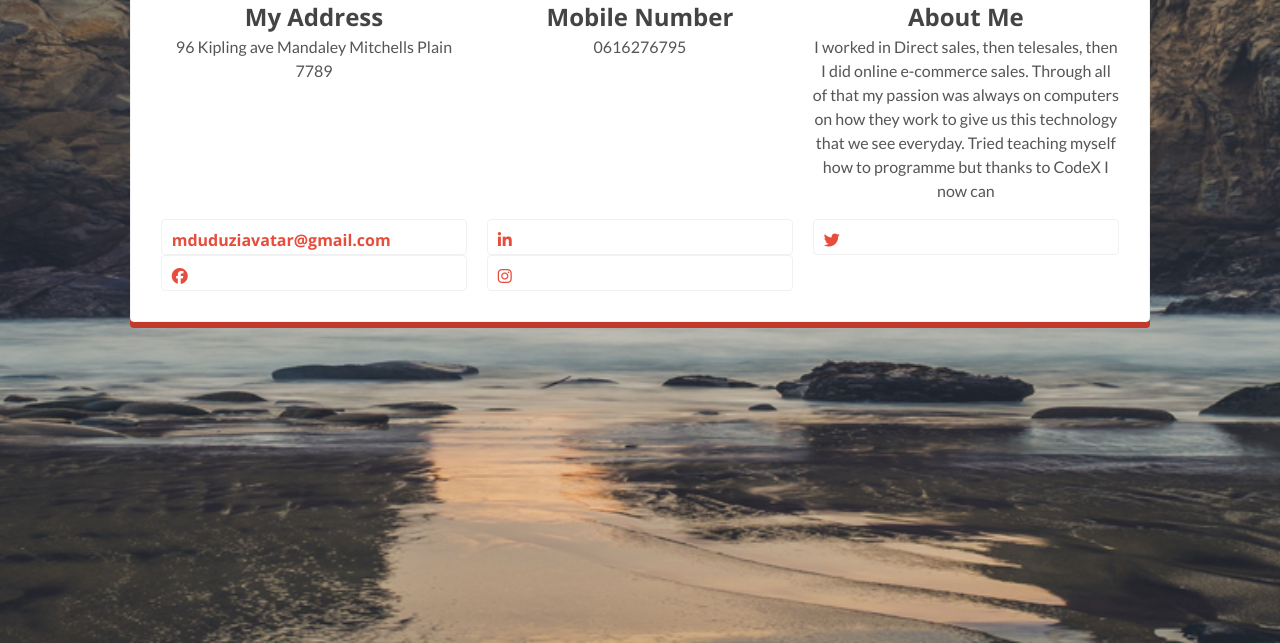
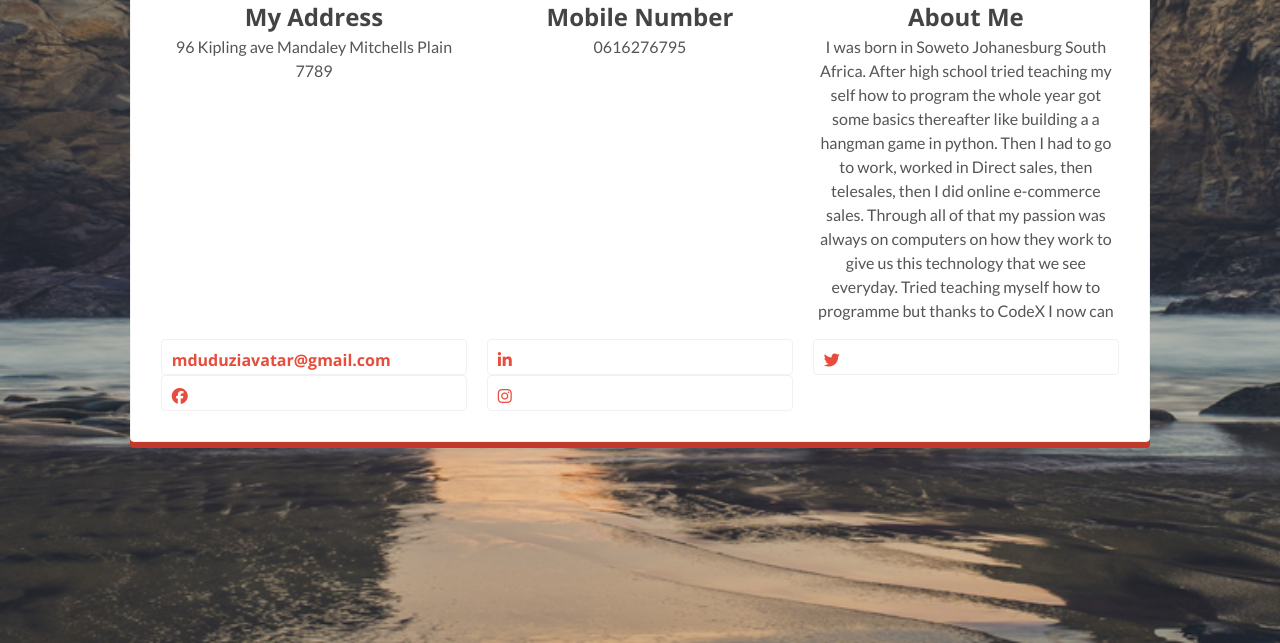
Before and after one commit to mduduziavatar/my-Portfolio, a plain HTML site: page contact.html in a window 1280 px wide. Shown: the part 157-800 px from the top of the page. Drawn offline with nearby package versions, Linux system fonts and the light colour scheme.

Commit message:
added more changes

```diff
--- a/contact.html
+++ b/contact.html
@@ -10,10 +10,11 @@
     <link rel="stylesheet" href="css/normalize.min.css">
     <link rel="stylesheet" href="css/main.css">
     <link rel="stylesheet" href="https://cdnjs.cloudflare.com/ajax/libs/font-awesome/4.7.0/css/font-awesome.min.css">
+    <link rel="icon" href="favicon.ico" type="image/-icon">
     <script src="js/vendor/jquery.min.js"></script>
     <script src="js/vendor/jquery.hashchange.min.js"></script>
     <script src="js/vendor/jquery.easytabs.min.js"></script>
-    <title>Document</title>
+    <title>Siphiwe Malinga - Full Stack Web Developer</title>
 </head>
 
 <body class="bg-fixed bg-1">
@@ -66,7 +67,8 @@
                                     </div>
                                     <div class="sny-icon-content">
                                         <h4>About Me</h4>
-                                        <p>I worked in Direct sales, then telesales, then I did online e-commerce sales. Through all of that my passion was always on computers on how they work to give us this technology that we see everyday. Tried teaching
+                                        <p>I was born in Soweto Johanesburg South Africa. After high school tried teaching my self how to program the whole year got some basics thereafter like building a a hangman game in python. Then I had to go to work,
+                                            worked in Direct sales, then telesales, then I did online e-commerce sales. Through all of that my passion was always on computers on how they work to give us this technology that we see everyday. Tried teaching
                                             myself how to programme but thanks to CodeX I now can</p>
                                     </div>
                                 </div>
```
Also changed, not shown: index.html (+1 -0 lines), portfolio.html (+2 -2 lines), resume.html (+2 -1 lines).
